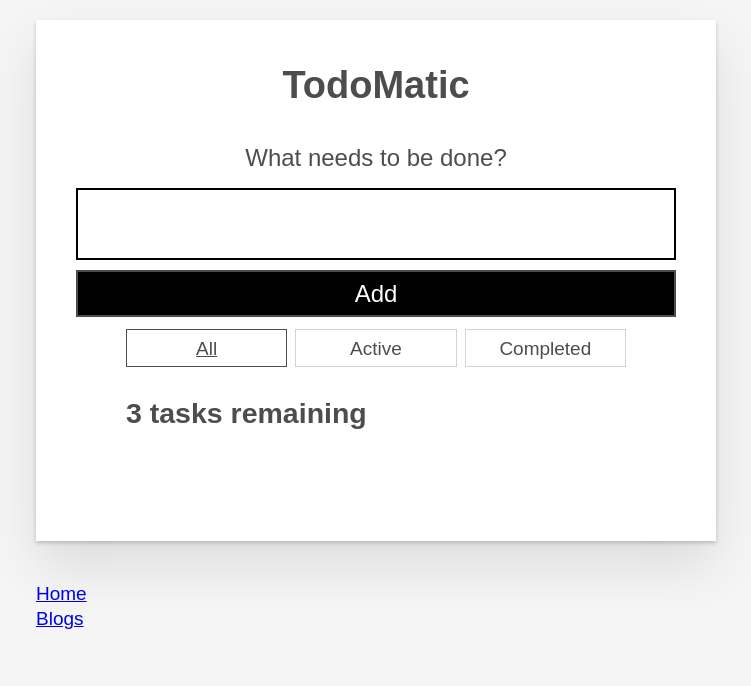
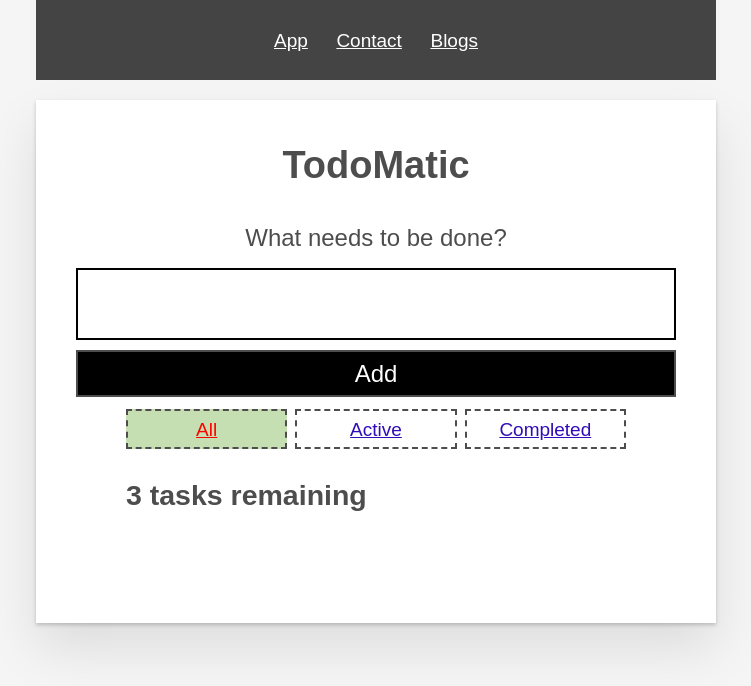
Before and after one commit to lorenzoGigliMW/test-iniziale, a React (Create React App) app: page / in a window 1280 px wide. Shown: the top 686 px of the page, without its empty margins (264-1015 px from the left). Built offline with nearby package versions, Linux system fonts and the light colour scheme.

Commit message:
Component-router

```diff
--- a/src/App.js
+++ b/src/App.js
@@ -1,8 +1,9 @@
 import React, {  Component } from "react";//useState, useRef, useEffect,
 import Todo from "./components/Todo";
 import Form from "./components/Form";
+//import FilterButton from "./components/FilterButton";
+import { nanoid } from "nanoid";
 import FilterButton from "./components/FilterButton";
-import { nanoid } from "nanoid";
 
 //import { Routes, Route } from 'react-router-dom';
 //import Home from './Pages/Home';
@@ -101,9 +102,10 @@ editTask=(id, newName)=> {
   };
 
  filterList = () => FILTER_NAMES.map((name) => (
-  <FilterButton                           // invoco filterButton con i seguenti props
+  <FilterButton                         // invoco filterButton con i seguenti props
     key={name}
     name={name}
+    //selezionato={this.state.filter}
     isPressed={name === this.state.filter}
     setFilter={() => this.setFilter(name)}
  />
--- a/src/components/FilterButton.js
+++ b/src/components/FilterButton.js
@@ -1,28 +1,22 @@
-import React, {Component} from "react";
+import React from "react";
 import './FilterButton.scss';
 
-class FilterButton extends Component {
-//   constructor(props){
-//   super(props);
-// }
-  render =() => {
+function FilterButton(props) {
+
+
     return (
       <button
         type="button"
-
-         //className={(animalo === selezionato)?'animaloSelezionato':'animalo'}
-
-        //className="btn toggle-btn"
-        className="btn toggle-btn"
-        aria-pressed={this.props.isPressed}
-        onClick={() => this.props.setFilter(this.props.name) }
+        className={props.isPressed===true ? "nomePress" : "nomeFiltro"}     //btn toggle-btn
+        aria-pressed={props.isPressed}
+        onClick={() => props.setFilter(props.name) }
       >
         <span className="visually-hidden">Show </span>
-        <span className={this.props.isPressed ? "nomePress" : "nomefiltro"}>{this.props.name}</span>
+        <span>{props.name}</span>
         <span className="visually-hidden"> tasks</span>
       </button>
     );
   }
-}
+
 
 export default FilterButton;
--- a/src/components/FilterButton.scss
+++ b/src/components/FilterButton.scss
@@ -1,14 +1,20 @@
-.filters {
-    .btn-group{
-        .stack-exception{
-            .btn
-                .toggle-btn {
-                    .nomefiltro{
-                        color: red;}
-
-                    .nomePress{
-                        color: rgb(49, 12, 184);}}
-
-    }
+.nomePress {
+    padding: 0.8rem 1rem 0.7rem;
+    cursor: pointer;
+    text-transform: capitalize;
+    border: 0.2rem dashed #4d4d4d;
+    text-decoration: underline;
+    border-color: #4d4d4d;
+    color: red;
+    background-color: rgb(198, 223, 178);
 }
+.nomeFiltro{
+    padding: 0.8rem 1rem 0.7rem;
+    cursor: pointer;
+    text-transform: capitalize;
+    border: 0.2rem dashed #4d4d4d;
+    text-decoration: underline;
+    border-color: #4d4d4d;
+    background-color: #fff;
+    color: #310cb8;
 }
--- a/src/index.js
+++ b/src/index.js
@@ -4,27 +4,26 @@ import './index.css';
 import App from './App';
 import reportWebVitals from './reportWebVitals';
 import { BrowserRouter ,Routes,Route} from 'react-router-dom' ;
-import Layout from "./pages/Layout";
-import Home from "./pages/Home";
+import Contact from "./pages/Contact";
 import Blogs from "./pages/Blogs";
+import Navbar from "./pages/Navbar";
 
 // const DATA = [
 //   { id: "todo-0", name: "Eat", completed: true },
 //   { id: "todo-1", name: "Sleep", completed: false },
 //   { id: "todo-2", name: "Repeat", completed: false }
-// ];
+// ];<App/>
 
 const root = ReactDOM.createRoot(document.getElementById('root'));
 root.render(
 
   <React.StrictMode>
     <BrowserRouter>
-    <App />
-    <Routes>
-        <Route path="/" element={<Layout />}/>
-        <Route path="/" element={<Home />}/>
-        <Route path="/" element={<Blogs />}/>
-      </Routes>
+    <Navbar/>
+    <Routes> <Route exact path="/" element={<App/>}/> </Routes>
+
+    <Routes> <Route exact path="/contact" element={<Contact/>}/> </Routes>
+    <Routes> <Route exact path="/blogs" element={<Blogs/>}/> </Routes>
     </BrowserRouter>
   </React.StrictMode>
 
--- a/src/pages/Blogs.js
+++ b/src/pages/Blogs.js
@@ -1,5 +1,31 @@
-const Blogs = () => {
-    return <h1>Blog Articles</h1>;
-  };
+import React,{useState,useEffect} from 'react';
+import {Link} from 'react-router-dom';
+
+function Blogs(){
+  useEffect(()=>{
+      fetchData();
+
+    },[]);
+    const[posts,setPosts]= useState([]);
+
+    const fetchData= async()=>{
+      const rawdata =await fetch('https://jsonplaceholder.typicode.com/posts');
+      const data =await rawdata.json();
+      const posts =data.slice(0,8)
+      setPosts(posts)
+    }
+
+    return (
+      <div className="App">
+          <h1>Blogs Articles</h1>
+          {posts.map(post=>(
+          <Link to={`/${posts.id}`}>
+            <h4 key={posts.id}>{post.title}</h4>
+          </Link>
+
+          ))}
+          </div>
+          );
+}
 
   export default Blogs;
--- /dev/null
+++ b/src/pages/Contact.js
@@ -0,0 +1,10 @@
+function Contact(){
+
+    return (
+    <div>
+        <h1 >Contact</h1>
+        <h3>Numero cell: +39 1212121212</h3>
+    </div>
+  )};
+
+  export default Contact;
--- a/src/pages/Home.js
+++ /dev/null
@@ -1,9 +0,0 @@
-const Home = () => {
-
-    return (
-    <div>
-        <h1 >Home</h1>;
-    </div>
-  )};
-
-  export default Home;
--- a/src/pages/Layout.js
+++ /dev/null
@@ -1,22 +0,0 @@
-import { Outlet, Link } from "react-router-dom";
-
-const Layout = () => {
-  return (
-    <>
-      <nav>
-        <ul>
-          <li>
-            <Link to="/">Home</Link>
-          </li>
-          <li>
-            <Link to="/">Blogs</Link>
-          </li>
-        </ul>
-      </nav>
-
-      <Outlet />
-    </>
-  )
-};
-
-export default Layout;
--- /dev/null
+++ b/src/pages/Navbar.css
@@ -0,0 +1,14 @@
+.Navbar {
+    height:10vh;
+    display:flex;
+    Justify-content:space-around;
+    align-items:center;
+    background-color:#444;
+    color:#fff;
+  }
+  .Links{
+    display :flex;
+    justify-content:space-between;
+    list-style:none;
+    width:30%;
+  }
--- /dev/null
+++ b/src/pages/Navbar.js
@@ -0,0 +1,19 @@
+import React from 'react';
+//import '../App.css'
+import {Link} from 'react-router-dom';
+import './Navbar.css'
+
+
+function Navbar() {
+  return (
+    <div className="Navbar">
+        <ul className="Links">
+            <Link style={{color :'white'}} to="/"><li>App</li></Link>
+            <Link style={{color :'white'}} to="/contact"><li>Contact</li></Link>
+            <Link style={{color :'white'}} to="/blogs"><li>Blogs</li></Link>
+        </ul>
+    </div>
+  );
+}
+
+export default Navbar;
```
Also changed, not shown: src/index.css (line endings or trailing spaces).
